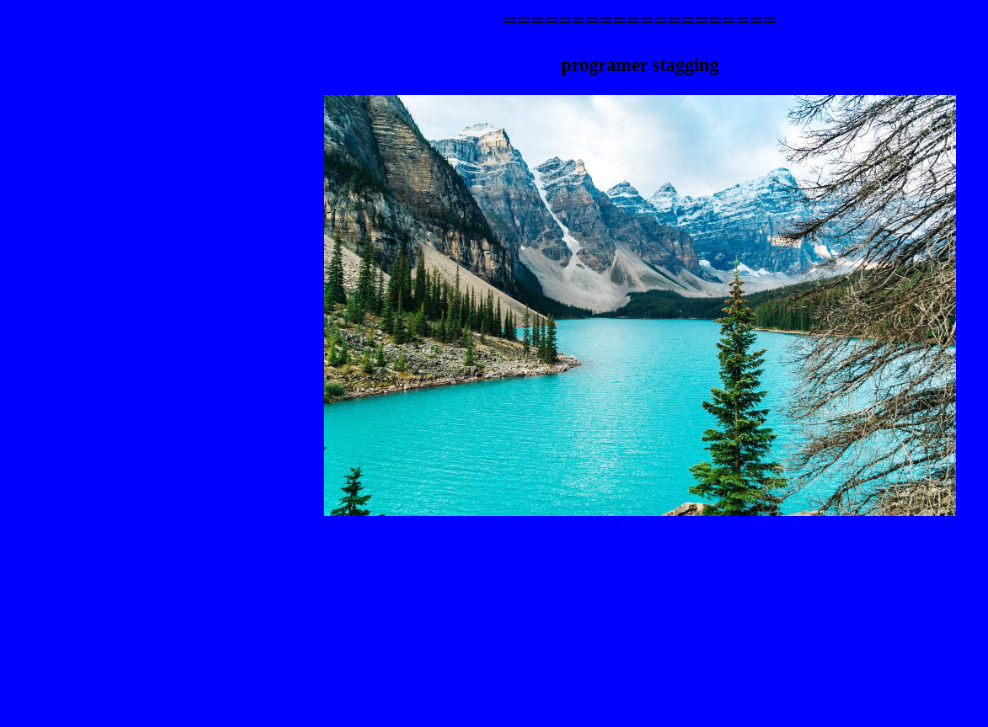
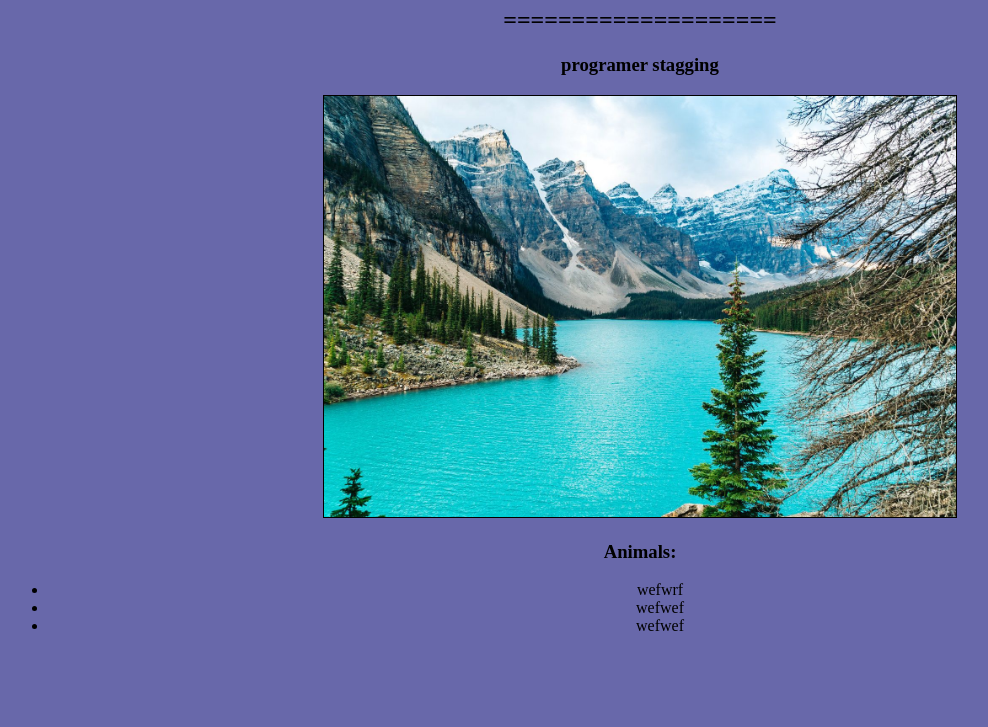
Before and after one commit to solico93/testAnimalStore, a plain HTML site: page index.html in a window 1280 px wide. Shown: the part 73-800 px from the top of the page, without its empty margins (0-988 px from the left). Drawn offline with Linux system fonts and the light colour scheme.

Commit message:
animal liting

```diff
--- a/index.html
+++ b/index.html
@@ -17,5 +17,12 @@
     <ol id="olTODOs"></ol> -->
 
     <img src="assets/image/12db343635b2576ecde6300f49734cbc.jpg" alt="">
+    <h3>Animals:</h3>
+    <ul>
+        <li>wefwrf</li>
+        <li>wefwef</li>
+        <li>wefwef</li>
+
+    </ul>
 </body>
 </html>
--- a/styles.css
+++ b/styles.css
@@ -1,7 +1,8 @@
 body{
-    background-color: blue;
+    background-color: rgb(104, 104, 170);
     text-align: center;
 }
 img{
-    width:50%
+    width:50%;
+    border :1px solid black;
 }
```
